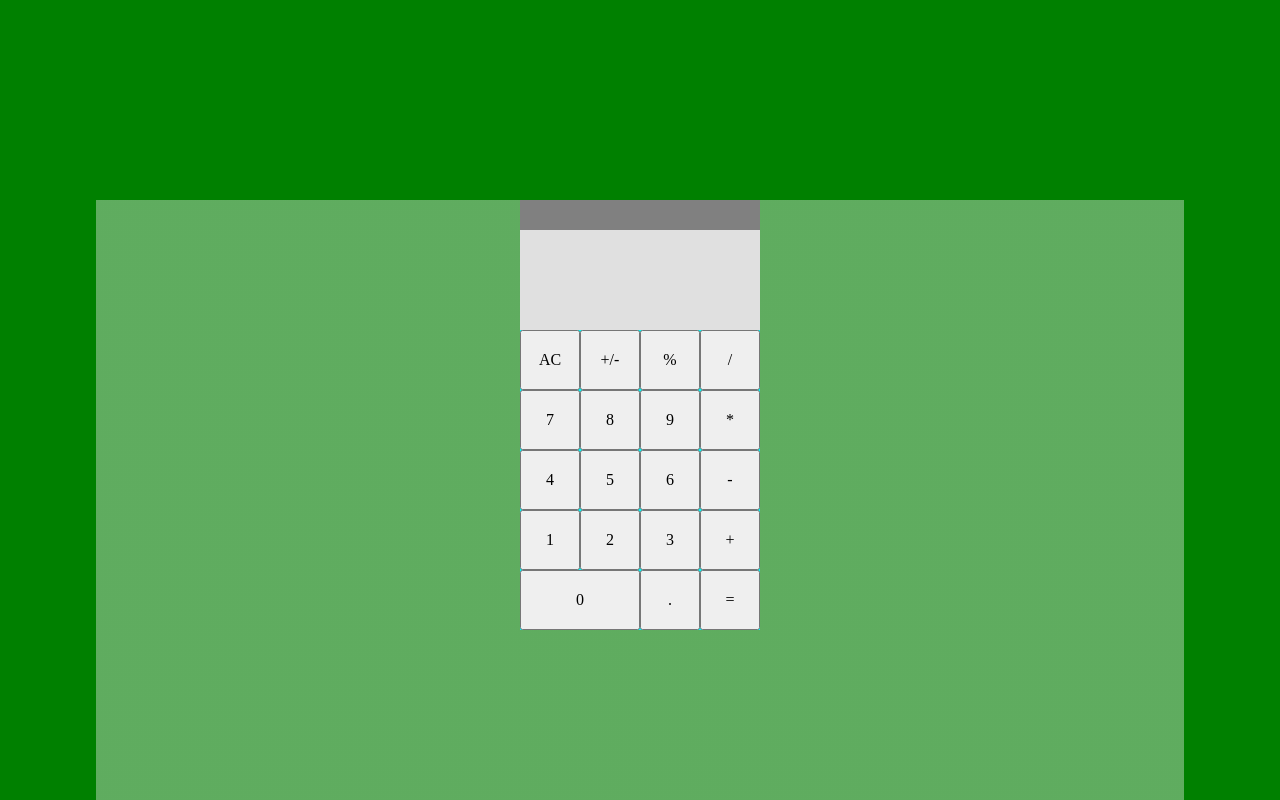
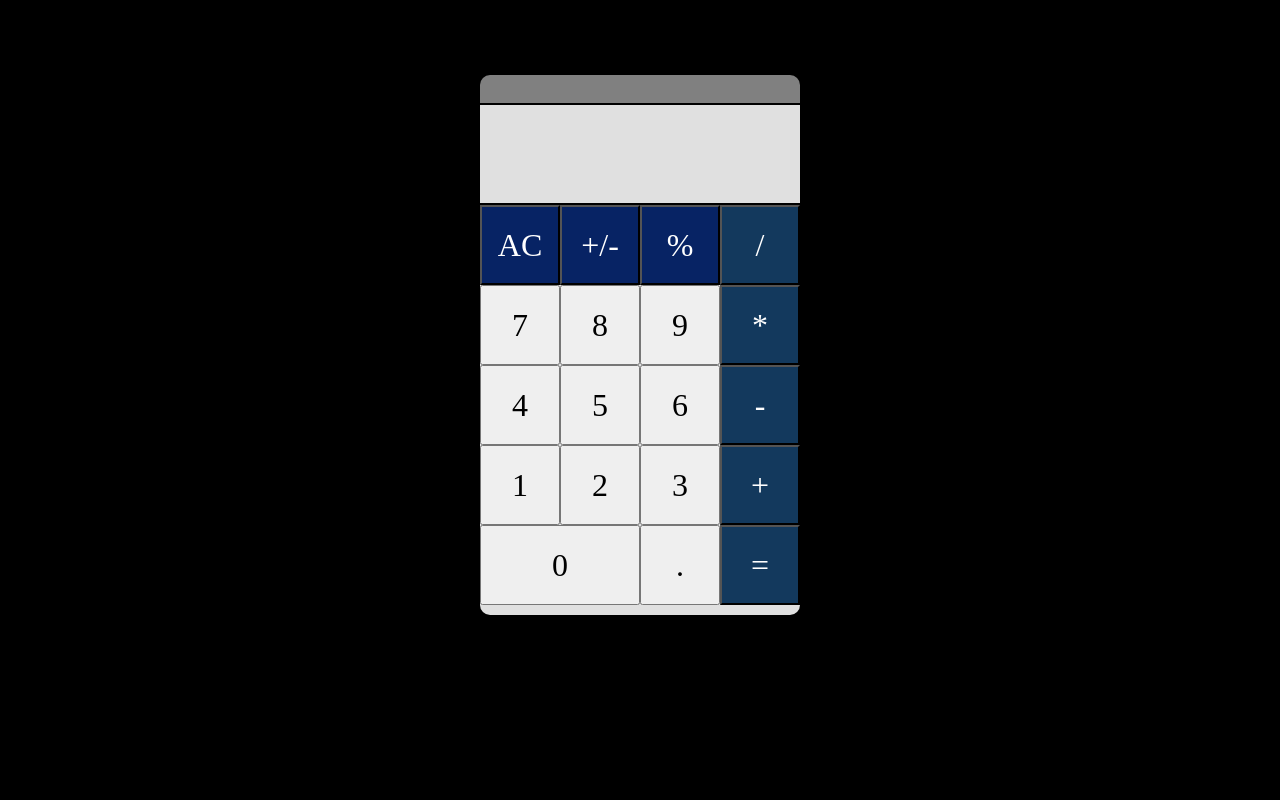
Before and after one commit to Salgib/2.4-responsive-calculator, a plain HTML site: page index.html in a window 1280 px wide. Drawn offline with nearby package versions, Linux system fonts and the light colour scheme.

Commit message:
finished styling

```diff
--- a/js/main.js
+++ b/js/main.js
@@ -0,0 +1,19 @@
+function alertButtonValue(event) {
+  var button = event.target;
+  var text = button.textContent;
+  alert(text);
+}
+
+[].forEach.call(document.querySelectorAll('.word'), function(element){
+  element.addEventListener('click', alertButtonValue);
+}, false);
+
+function alertNumberPlusNumber(event) {
+  var button = event.target;
+  var number = Number(button.textContent);
+  alert(number + number);
+}
+
+[].forEach.call(document.querySelectorAll('.number'), function(element){
+  element.addEventListener('click', alertNumberPlusNumber);
+}, false);
--- a/scss/main.scss
+++ b/scss/main.scss
@@ -1,4 +1,3 @@
-$visual-grid: true;
 $gutter: 0em;
 $grid-columns: 4;
 
@@ -11,83 +10,73 @@
 }
 
 body {
-  background-color: green;
+  background-color: black;
 }
 
 
 .container {
-  @include outer-container(240px);
-  margin-top: 200px;
-  background-color: aqua;
+  @include outer-container(320px);
+  margin-top: 75px;
 }
+
+
 
 .chrome {
   width: 100%;
   height: 30px;
+  border-top-left-radius: 10px;
+  border-top-right-radius: 10px;
   background-color: gray;
+  border-bottom: 2px black solid;
 }
+
 
 .display {
   width: 100%;
   height: 100px;
   background-color: RGBA(224, 224, 224, 1);
+  border-bottom: 2px black solid;
 }
-
-button {
-  width: 60px;
-  height: 60px;
-}
-
-
 
 
 .keypad {
   @include outer-container;
   @include span-columns(4);
+  font-size: 2em;
   width: 100%;
   padding: 0px;
-  height: 300px;
+  height: 410px;
+  background-color: RGBA(224, 224, 224, 1);
+  border-bottom-left-radius: 10px;
+  border-bottom-right-radius: 10px;
 }
 
-.clrpercent,
-.number, {
+button {
+  width: 80px;
+  height: 80px;
+}
+
+/* column layout for keypad area */
+
+.clrpercent {
+  background-color: rgba(6.7, 34.9, 99.6, 1);
+}
+
+.operator {
+  background-color: rgba(18.8, 56.5, 92.5, 1);
+  color: white;
+}
+
+.number {
   @include span-columns(1);
+
+}
+
+.clrpercent, {
+  @include span-columns(1);
+  color: white;
 }
 
 .zero {
   @include span-columns(2);
 }
-
-
-/* .buttons-row-1,
-.buttons-row-2,
-.buttons-row-3,
-.buttons-row-4,
-.bottom-row {
-  @include span-columns(4);
-  @include row(1);
-  @include omega();
-  display: inline-block;
-}
-
- .bottom-row {
-
-   @include span-columns(9);
-   @include omega(auto);
-   @include row(1);
-   display: inline-block;
- }
-
-.zero {
-  @include span-columns(3 of 7);
-  display:inline-block;
-}
-
-.decimal {
-  @include span-columns(2 of 7);
-}
-
-.equals {
-  @include span-columns(2 of 7);
-}
- */
```
Also changed, not shown: index.html (+0 -5 lines), css/main.css.
